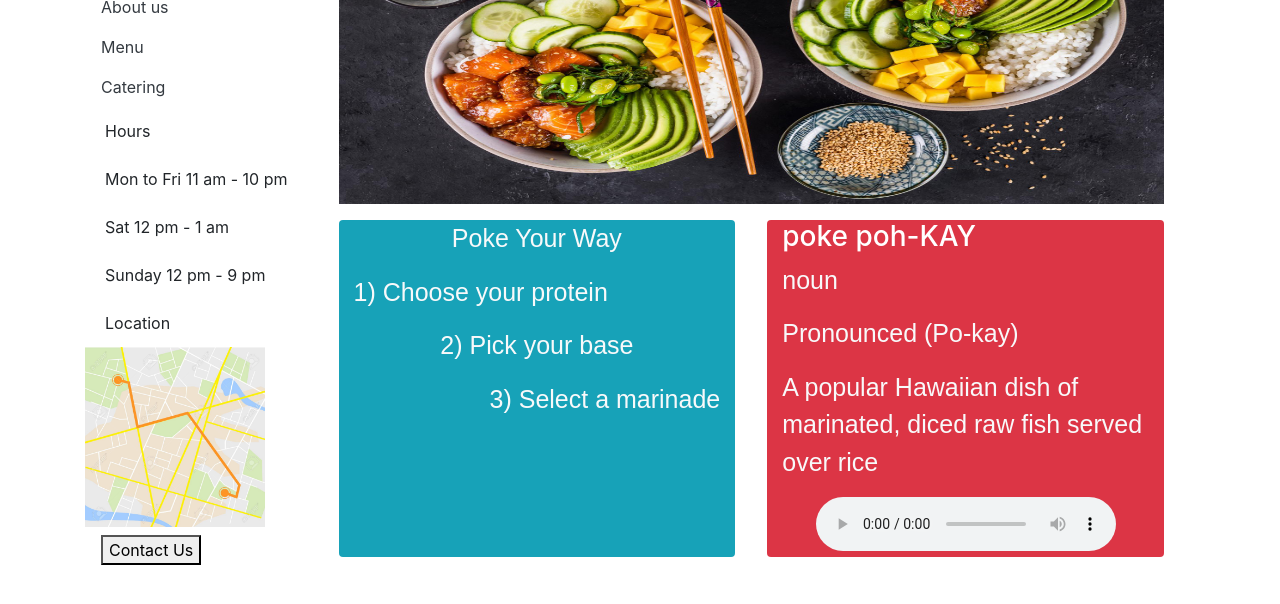
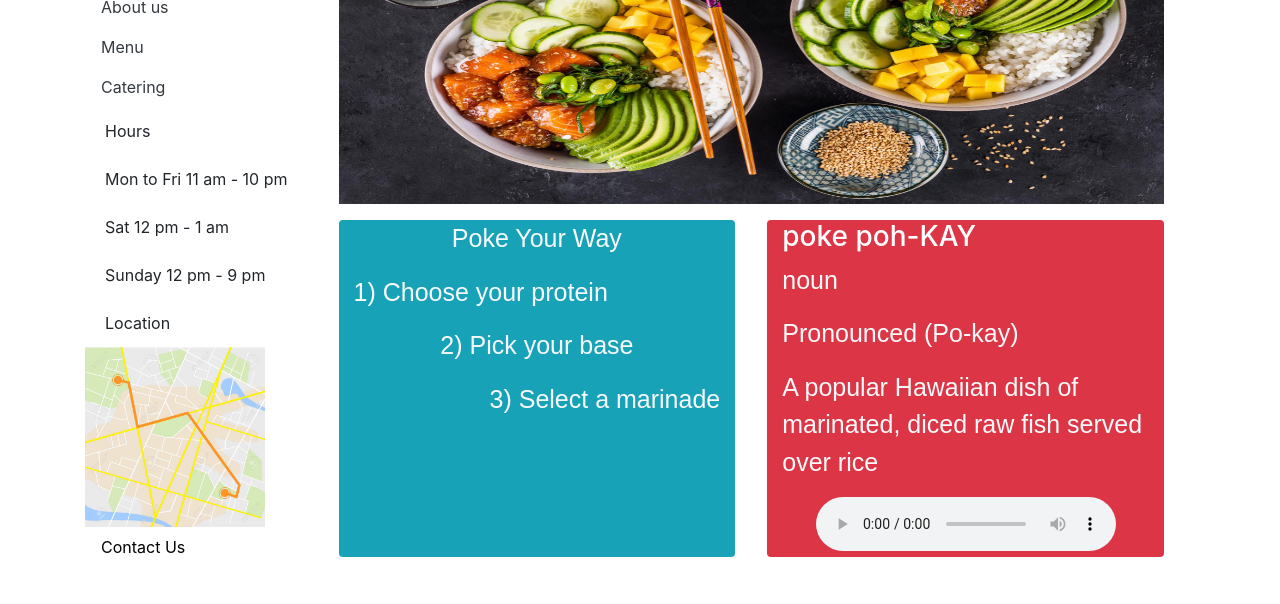
Before and after one commit to Tsurugi24/Poke-Bowl, a plain HTML site: page Poke Bowl.html in a window 1280 px wide. Shown: the part 106-710 px from the top of the page. Drawn offline with nearby package versions, Linux system fonts and the light colour scheme.

Commit message:
Update style.css

```diff
--- a/style.css
+++ b/style.css
@@ -41,3 +41,10 @@ img {
   max-width: 180px;
   height: auto;
 }
+
+button {
+    background: none!important;
+    border: none;
+    padding: 0!important;
+    text-decoration: none;
+  }
```
